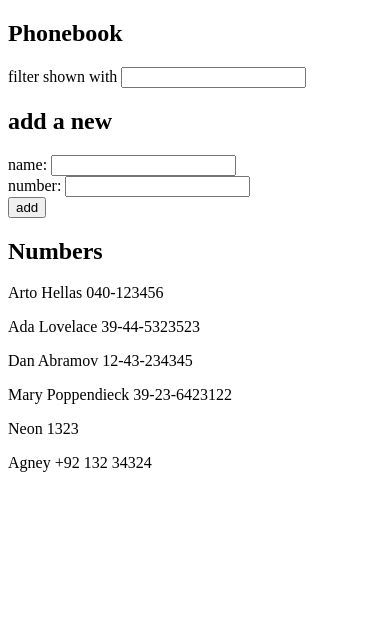
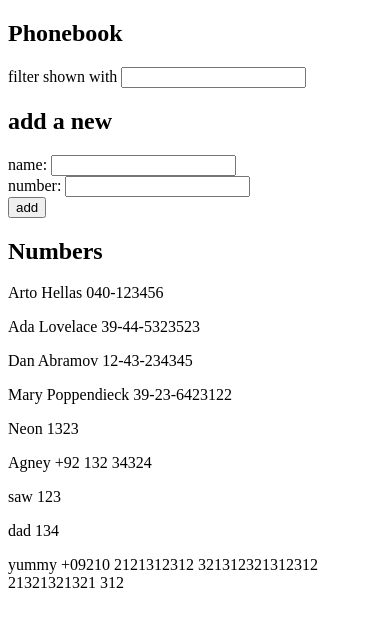
Before and after one commit to Agneypraseed/fullstackopen, a React (Vite) app in the folder part2/phonebook/: page / in a window 390 px wide. Shown: the top 626 px of the page. Built offline with nearby package versions, Linux system fonts and the light colour scheme; data requests are answered from the project's data file.

Commit message:
2.13: The Phonebook step8

```diff
--- a/part2/phonebook/db.json
+++ b/part2/phonebook/db.json
@@ -29,6 +29,21 @@
       "name": "Agney",
       "number": "+92 132 34324 ",
       "id": 6
+    },
+    {
+      "name": "saw",
+      "number": "123",
+      "id": 7
+    },
+    {
+      "name": "dad",
+      "number": "134",
+      "id": 8
+    },
+    {
+      "name": "yummy",
+      "number": "+09210 2121312312 321312321312312 21321321321 312",
+      "id": 9
     }
   ]
 }
--- a/part2/phonebook/src/App.jsx
+++ b/part2/phonebook/src/App.jsx
@@ -1,5 +1,5 @@
-import axios from "axios";
 import { useEffect, useState } from "react";
+import phonebookService from "./services/phonebook";
 
 const PersonDetail = ({ person }) => {
   return (
@@ -54,11 +54,9 @@ const App = () => {
   const [filterFlag, setFilterFlag] = useState(false);
   const [filterdPersons, setFilteredPersons] = useState([{}]);
 
-  const baseUrl = "http://localhost:3001/persons";
-
   useEffect(() => {
-    axios.get(baseUrl).then((res) => {
-      setPersons(res.data);
+    phonebookService.getPhonebook().then((persons) => {
+      if (persons != undefined) setPersons(persons);
     });
   }, []);
 
@@ -89,10 +87,10 @@ const App = () => {
         name: newName,
         number: newNumber,
       };
-      axios
-        .post(baseUrl, newPerson)
-        .then((res) => setPersons(persons.concat(res.data)))
-        .catch((err) => console.log("Error while Saving to database", err));
+
+      phonebookService
+        .updatePhoneBook(newPerson)
+        .then((res) => setPersons(persons.concat(res)));
       e.target.reset();
     }
   };
@@ -103,7 +101,6 @@ const App = () => {
     setFilteredPersons(
       persons.filter((person) => {
         return person.name.toLowerCase().includes(filterValue);
-        //  && person.name.toLowerCase().startsWith(filterValue);
       })
     );
   };
--- /dev/null
+++ b/part2/phonebook/src/services/phonebook.js
@@ -0,0 +1,19 @@
+import axios from "axios";
+
+const baseUrl = "http://localhost:3001/persons";
+
+const getPhonebook = () => {
+  const request = axios.get(baseUrl);
+  return request
+    .then((res) => res.data)
+    .catch((err) => console.log("Error while fetching from database", err));
+};
+
+const updatePhoneBook = (newPerson) => {
+  const request = axios.post(baseUrl, newPerson);
+  return request
+    .then((res) => res.data)
+    .catch((err) => console.log("Error while Saving to database", err));
+};
+
+export default { getPhonebook, updatePhoneBook };
```
